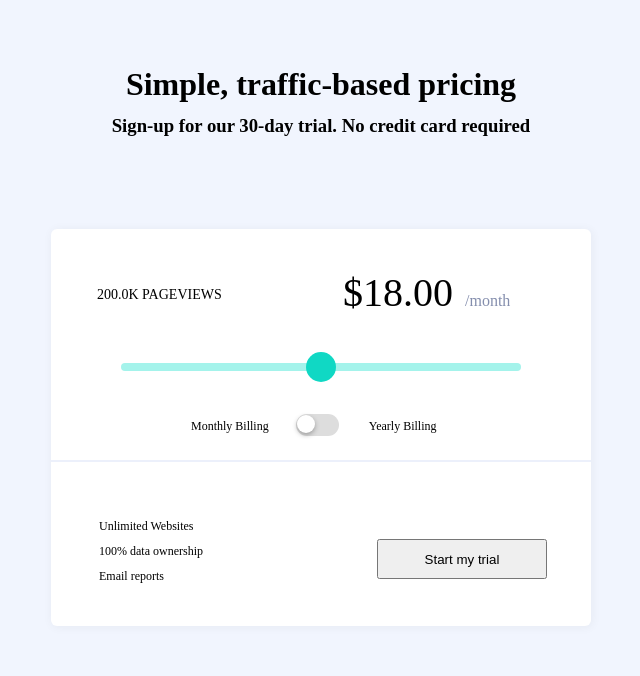
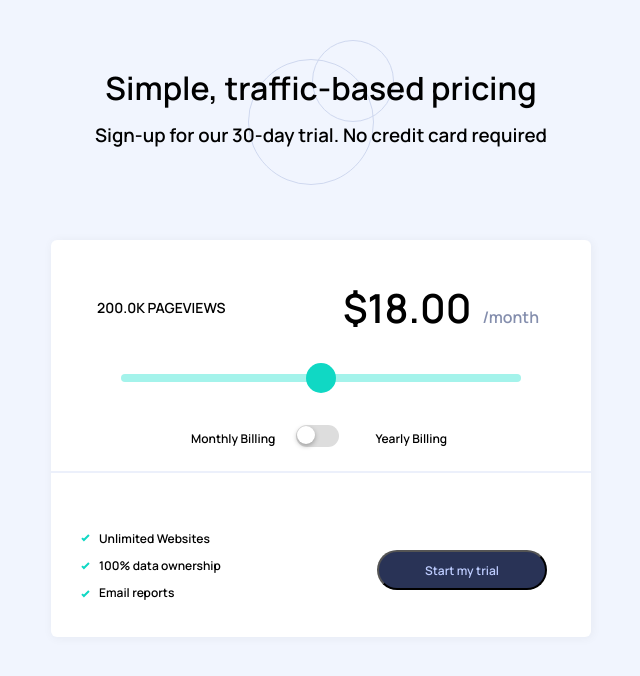
Before and after one commit to Delesoo/interactive-pricing-component-main, a plain HTML site: page index.html in a window 1280 px wide. Shown: the whole page, without its empty margins (319-959 px from the left). Drawn offline with Linux system fonts and the light colour scheme.

Commit message:
in progress

```diff
--- a/index.html
+++ b/index.html
@@ -15,6 +15,7 @@
 <div class="title">
   <h1>Simple, traffic-based pricing</h1>
   <h3>Sign-up for our 30-day trial. No credit card required</h3>
+  <img src="images/pattern-circles.svg" alt="circles">
 </div>
 
   <div class="mainCont">
@@ -40,6 +41,11 @@
     </div>
 
     <div class="line"></div>
+    <div class="checks">
+      <img src="images/icon-check.svg" alt="check">
+      <img src="images/icon-check.svg" alt="check">
+      <img src="images/icon-check.svg" alt="check">
+    </div>
 
     <div class="stats">
       <p>Unlimited Websites</p>
--- a/style.css
+++ b/style.css
@@ -1,3 +1,5 @@
+@import url('https://fonts.googleapis.com/css2?family=Manrope:wght@600&display=swap');
+
 *{
     margin: 0;
     padding: 0;
@@ -10,12 +12,20 @@ body{
     flex-direction: column;
     align-items: center;
     justify-content: center;
+    font-family: 'Manrope';
 }
 .title{
     display: flex;
     flex-direction: column;
     align-items: center;
     margin-top: 66px;
+}
+.title img{
+    position: absolute;
+    top: 40px;
+    z-index: -1;
+    pointer-events: none;
+    user-select: none;
 }
 h3{
     margin-top: 12px;
@@ -89,6 +99,15 @@ button{
     left: 326px;
     width: 170px;
     height: 40px;
+    background-color: #293356;
+    border-radius: 50px;
+    color: #BECDFF;
+    font-size: 12px;
+    cursor: pointer;
+    font-family: 'Manrope';
+}
+button:hover{
+    color: #ffffff;
 }
 .slider{
     -webkit-appearance: none;
@@ -156,3 +175,13 @@ input[type="range"]:active::-webkit-slider-thumb{
 .toggle-control:checked + .toggle-label:after {
     margin-left: 20px;
 }
+.checks{
+    position: absolute;
+    display: flex;
+    flex-direction: column;
+    top: 274px;
+    left: 30px;
+}
+.checks img{
+    margin-top: 20px;
+}
```
